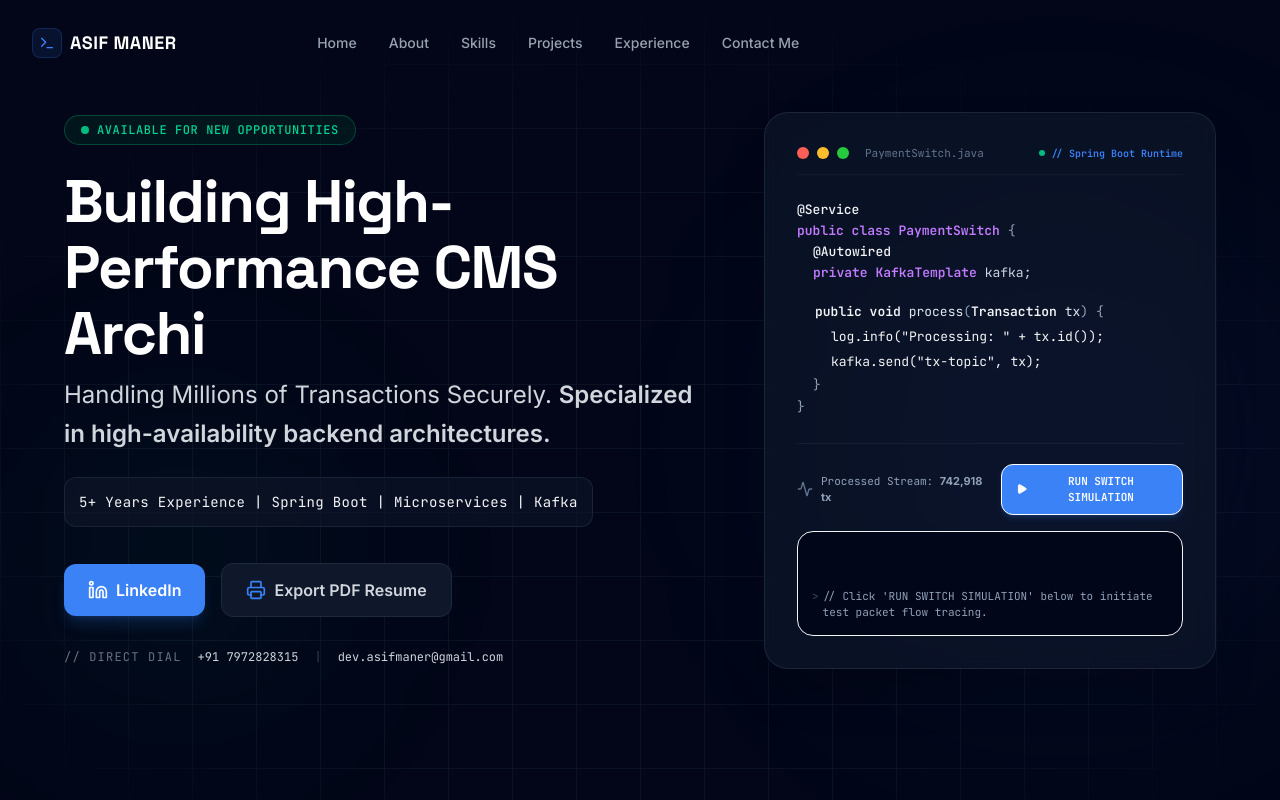
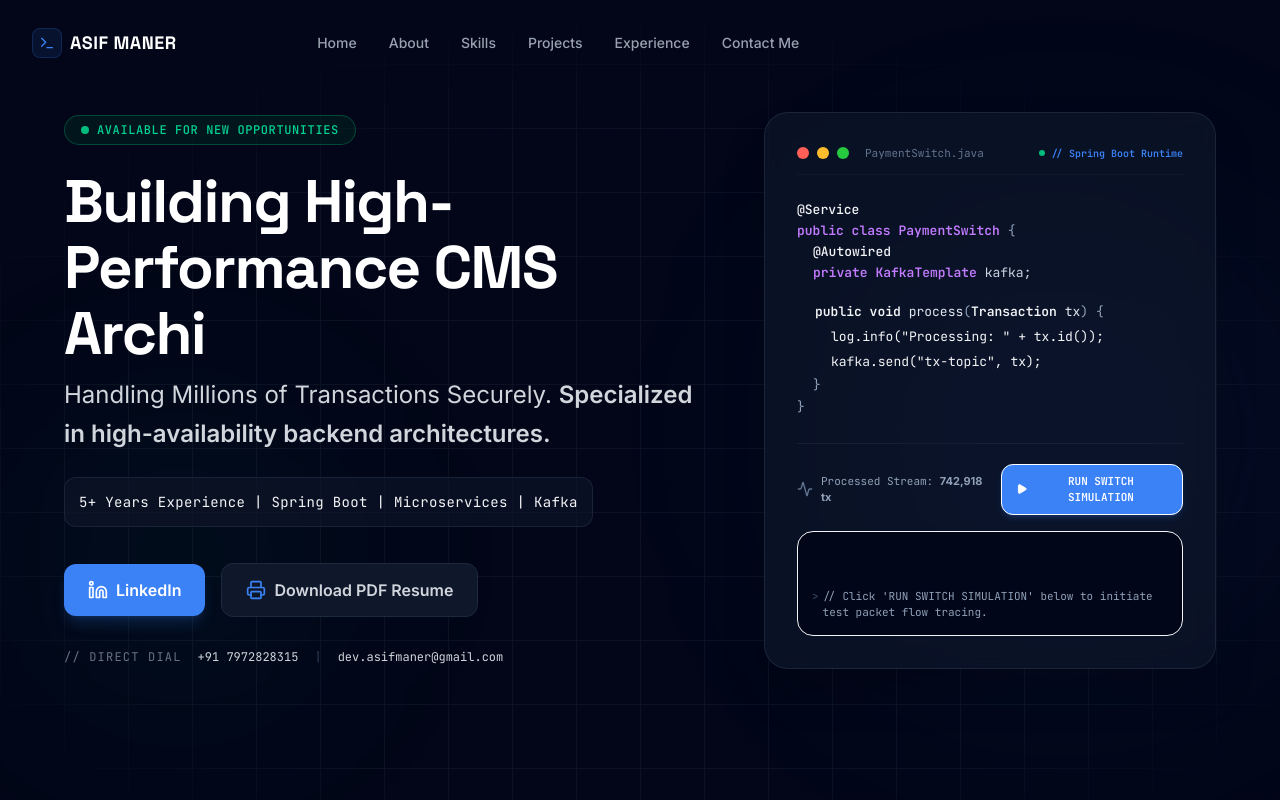
Before and after one commit to Assii27/My-Portfolio, a React (Vite) app: page / in a window 1280 px wide. Shown: the top 800 px of the page. Built offline with nearby package versions, Linux system fonts and the light colour scheme.

Commit message:
feat: replace print-to-pdf with direct download
Replace `window.print()` functionality with direct PDF download links across the application to improve user experience.

```diff
--- a/src/App.tsx
+++ b/src/App.tsx
@@ -65,14 +65,16 @@ export default function App() {
       {/* Floating Action Button for prompt Resume Export (shows on scroll) */}
       <AnimatePresence>
         {showScrollFloatingButton && (
-          <motion.button
+          <motion.a
             initial={{ opacity: 0, scale: 0.8, y: 30 }}
             animate={{ opacity: 1, scale: 1, y: 0 }}
             exit={{ opacity: 0, scale: 0.8, y: 30 }}
             transition={{ type: 'spring', damping: 20, stiffness: 300 }}
-            onClick={() => window.print()}
+            href="https://raw.githubusercontent.com/Assii27/My-Portfolio/main/file/Asif_Maner_Java_DEV5.pdf?utm_source=chatgpt.com"
+            target="_blank"
+            rel="noopener noreferrer"
             className="fixed bottom-6 right-6 z-40 no-print flex items-center gap-2 bg-gradient-to-r from-brand-600 to-indigo-600 hover:from-brand-500 hover:to-indigo-500 text-white font-semibold font-mono text-xs tracking-wider px-4.5 py-3.5 rounded-full shadow-2xl shadow-brand-500/30 border border-brand-400/20 hover:scale-105 active:scale-95 transition-all cursor-pointer group"
-            title="Export portfolio as a professional PDF resume"
+            title="Download PDF resume"
           >
             <Printer className="w-4 h-4 animate-pulse group-hover:scale-110 transition-transform" />
             <span>DOWNLOAD PDF RESUME</span>
@@ -80,7 +82,7 @@ export default function App() {
               <span className="animate-ping absolute inline-flex h-full w-full rounded-full bg-emerald-400 opacity-75"></span>
               <span className="relative inline-flex rounded-full h-2 w-2 bg-emerald-500"></span>
             </span>
-          </motion.button>
+          </motion.a>
         )}
       </AnimatePresence>
     </div>
--- a/src/components/Hero.tsx
+++ b/src/components/Hero.tsx
@@ -76,10 +76,6 @@ export default function Hero() {
     return () => clearInterval(typingTimer);
   }, []);
 
-  const handleDownloadResume = () => {
-    window.print();
-  };
-
   return (
     <section id="home" className="relative min-h-screen flex items-center justify-center pt-28 pb-32 px-4 md:px-8 overflow-hidden bg-slate-950">
       {/* Background Grid Pattern */}
@@ -131,14 +127,16 @@ export default function Hero() {
               LinkedIn
             </a>
 
-            <button
-              onClick={handleDownloadResume}
+            <a
+              href="https://raw.githubusercontent.com/Assii27/My-Portfolio/main/file/Asif_Maner_Java_DEV5.pdf?utm_source=chatgpt.com"
+              target="_blank"
+              rel="noopener noreferrer"
               className="flex items-center gap-2 bg-slate-900 border border-slate-800 hover:border-slate-700 hover:bg-slate-850 transition-all text-gray-300 hover:text-white font-semibold font-sans px-6 py-3.5 rounded-xl cursor-pointer"
-              title="Print portfolio or save as PDF resume"
+              title="Download PDF Resume"
             >
               <Printer className="w-5 h-5 text-brand-500" />
-              Export PDF Resume
-            </button>
+              Download PDF Resume
+            </a>
           </div>
 
           {/* Quick Platform Connections */}
--- a/src/components/Navigation.tsx
+++ b/src/components/Navigation.tsx
@@ -87,14 +87,16 @@ export default function Navigation({ theme, toggleTheme }: NavigationProps) {
 
           {/* Contact Fast CTA badge */}
           <div className="hidden md:flex items-center gap-4 animate-fade-in">
-            <button
-              onClick={() => window.print()}
+            <a
+              href="https://raw.githubusercontent.com/Assii27/My-Portfolio/main/file/Asif_Maner_Java_DEV5.pdf?utm_source=chatgpt.com"
+              target="_blank"
+              rel="noopener noreferrer"
               className="flex items-center gap-2 bg-brand-500/10 hover:bg-brand-500 text-brand-400 hover:text-white border border-brand-500/20 px-4 py-2.5 rounded-xl transition-all font-semibold font-mono text-xs tracking-wider cursor-pointer"
-              title="Print portfolio or save as a beautifully formatted PDF resume"
+              title="Download PDF Resume"
             >
               <Printer className="w-4 h-4" />
               <span>DOWNLOAD PDF</span>
-            </button>
+            </a>
             <button
               onClick={toggleTheme}
               aria-label="Toggle theme"
@@ -170,13 +172,16 @@ export default function Navigation({ theme, toggleTheme }: NavigationProps) {
 
               {/* Drawer footer info */}
               <div className="space-y-4">
-                <button
-                  onClick={() => { setMobileMenuOpen(false); window.print(); }}
+                <a
+                  href="https://raw.githubusercontent.com/Assii27/My-Portfolio/main/file/Asif_Maner_Java_DEV5.pdf?utm_source=chatgpt.com"
+                  target="_blank"
+                  rel="noopener noreferrer"
+                  onClick={() => setMobileMenuOpen(false)}
                   className="w-full flex items-center justify-center gap-2 bg-slate-950 hover:bg-slate-900/80 border border-slate-800 text-sm font-semibold font-mono py-3 rounded-xl transition-all text-brand-400 cursor-pointer"
                 >
                   <Printer className="w-4 h-4" />
-                  <span>Print & Export PDF</span>
-                </button>
+                  <span>Download PDF Resume</span>
+                </a>
                 <button
                   onClick={toggleTheme}
                   className="w-full flex items-center justify-center gap-2 bg-slate-950 hover:bg-slate-900/80 border border-slate-800 text-sm font-semibold font-mono py-3 rounded-xl transition-all text-brand-400 cursor-pointer"
```
Also changed, not shown: 1 other file (tests, documents, lock files or other folders).
